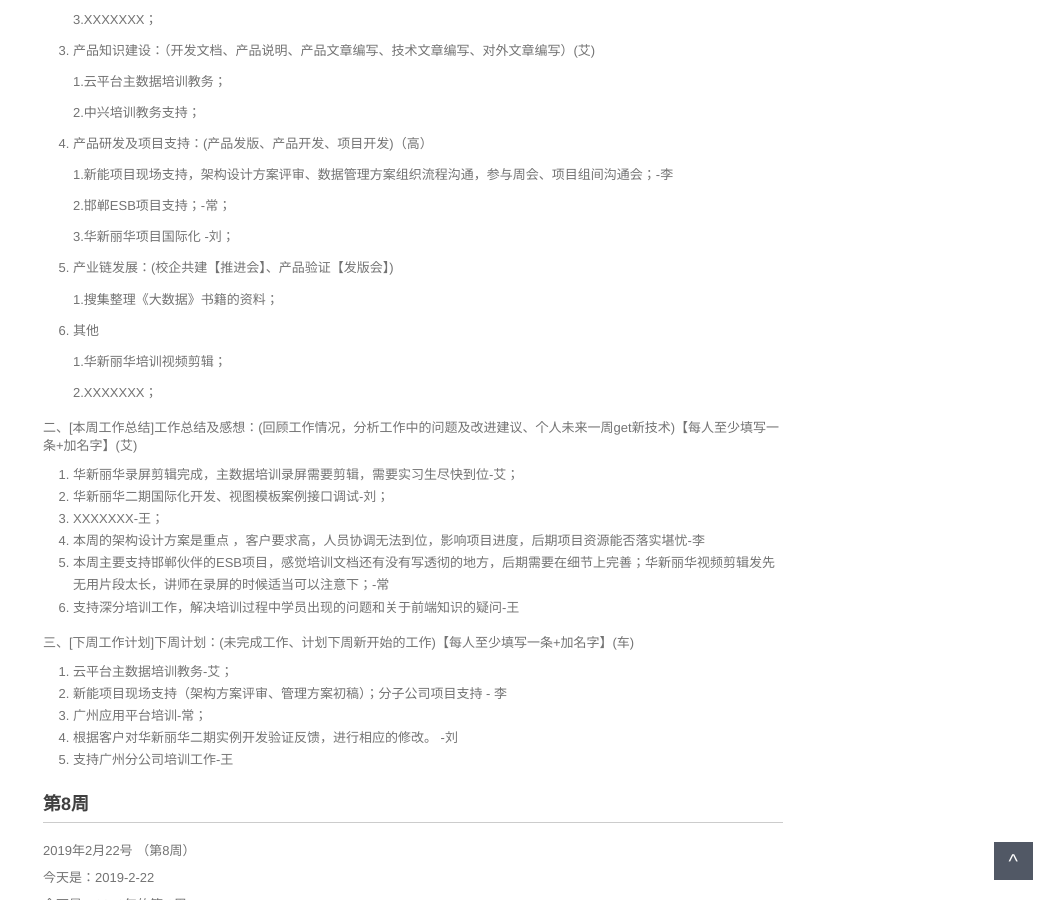
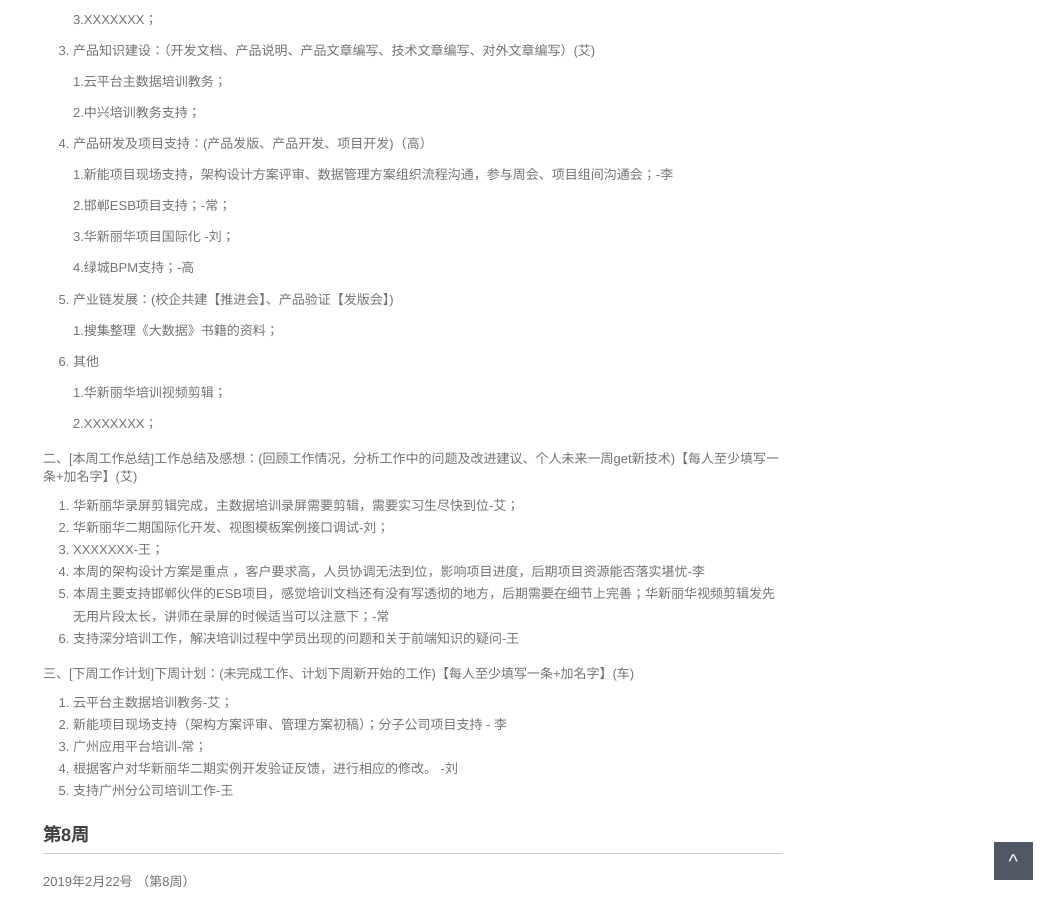
Before and after one commit to walllFlower/blog, a Jekyll site: the page built from _posts/2018-07-17-day_report_cxz.md, in a window 1280 px wide and 900 px high, scrolled down 745 px. Shown: the whole window, without its empty margins (227-1280 px from the left). Built offline with Jekyll 4.4.1, drawn with Linux system fonts in a browser that asks for light colours; comment, search, counter and statistics services are not loaded.

Commit message:
Update 2018-07-17-day_report_cxz.md

```diff
--- a/_posts/2018-07-17-day_report_cxz.md
+++ b/_posts/2018-07-17-day_report_cxz.md
@@ -53,6 +53,8 @@ categories: 技术运营工作周报
     2.邯郸ESB项目支持；-常；
 
     3.华新丽华项目国际化 -刘；
+
+    4.绿城BPM支持；-高
 
 5. 产业链发展：(校企共建【推进会】、产品验证【发版会】)
 
```
